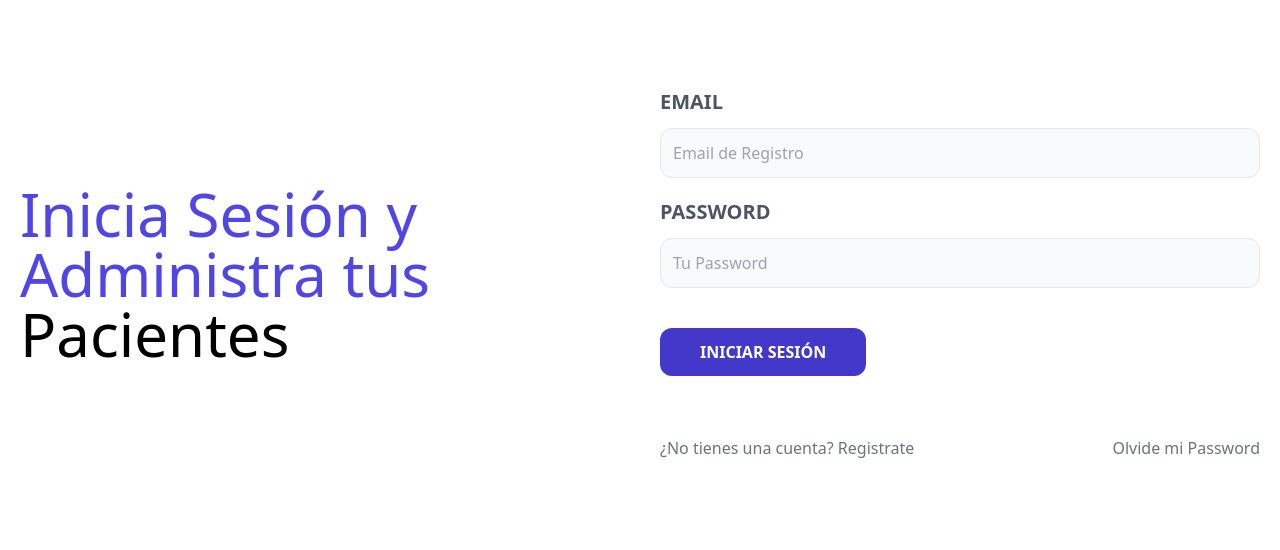
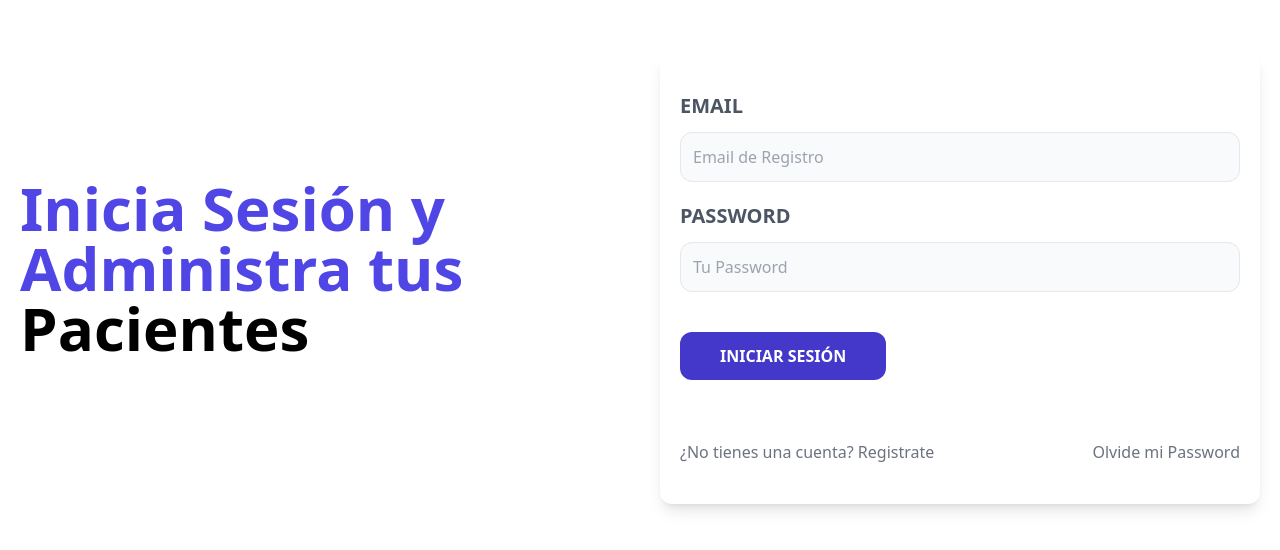
Before and after one commit to centinelaCode/frontend-APV, a React (Vite) app: page / in a window 1280 px wide. Shown: the top 550 px of the page. Built offline with nearby package versions, Linux system fonts and the light colour scheme.

Commit message:
[UPD] Se hacen ajuste de css al Login e index.html

```diff
--- a/index.html
+++ b/index.html
@@ -7,7 +7,7 @@
     <title>APV - Admnistrador de Pacientes de veterinaria</title>
 
   </head>
-  <body>
+  <body class="bg-gay-50 min-h-screen">
     <div id="root"></div>
     <script type="module" src="/src/main.jsx"></script>
   </body>
--- a/src/layout/AuthLayout.jsx
+++ b/src/layout/AuthLayout.jsx
@@ -3,7 +3,7 @@ import { Outlet } from "react-router-dom";
 const AuthLayout = () => {
   return (
     <>
-        <main className="container mx-auto md:grid grid-cols-2 mt-12 gap-10 p-5 items-center">
+        <main className="container mx-auto md:grid grid-cols-2 mt-3 gap-10 p-5 items-center">
           <Outlet />
         </main>
     </>
--- a/src/pages/Login.jsx
+++ b/src/pages/Login.jsx
@@ -4,9 +4,9 @@ const Login = () => {
   return (
     <>
       <div>
-        <h1 className="text-indigo-600 font-blank text-6xl">Inicia Sesión y Administra tus <span className="text-black">Pacientes</span></h1>
+        <h1 className="text-indigo-600 font-blank text-6xl font-bold">Inicia Sesión y Administra tus <span className="text-black font-bold">Pacientes</span></h1>
       </div>
-      <div>
+      <div className="mt-20 md:mt-5 shadow-lg px-5 py-5 rounded-xl bg-white">
         <form>
           <div className="my-5">
             <label
```
